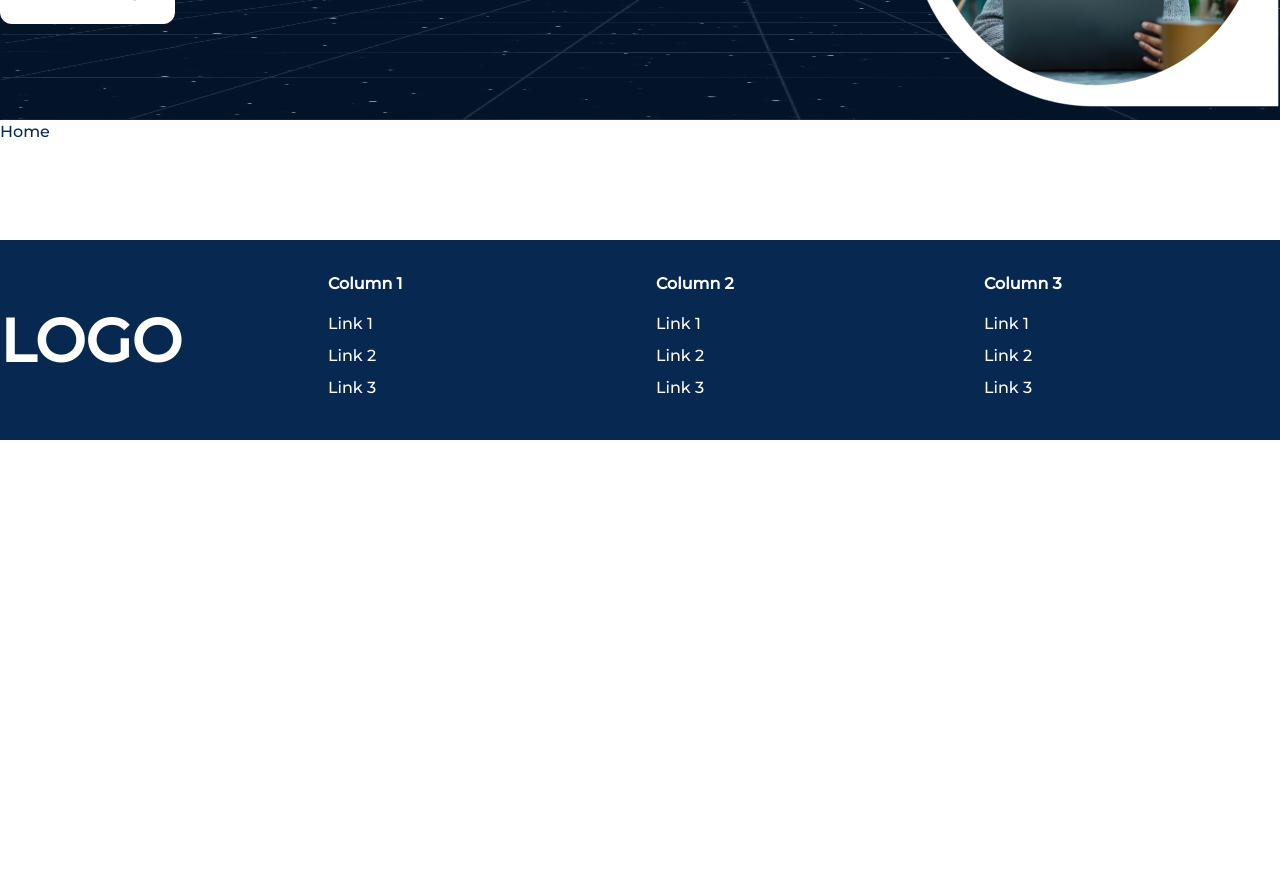
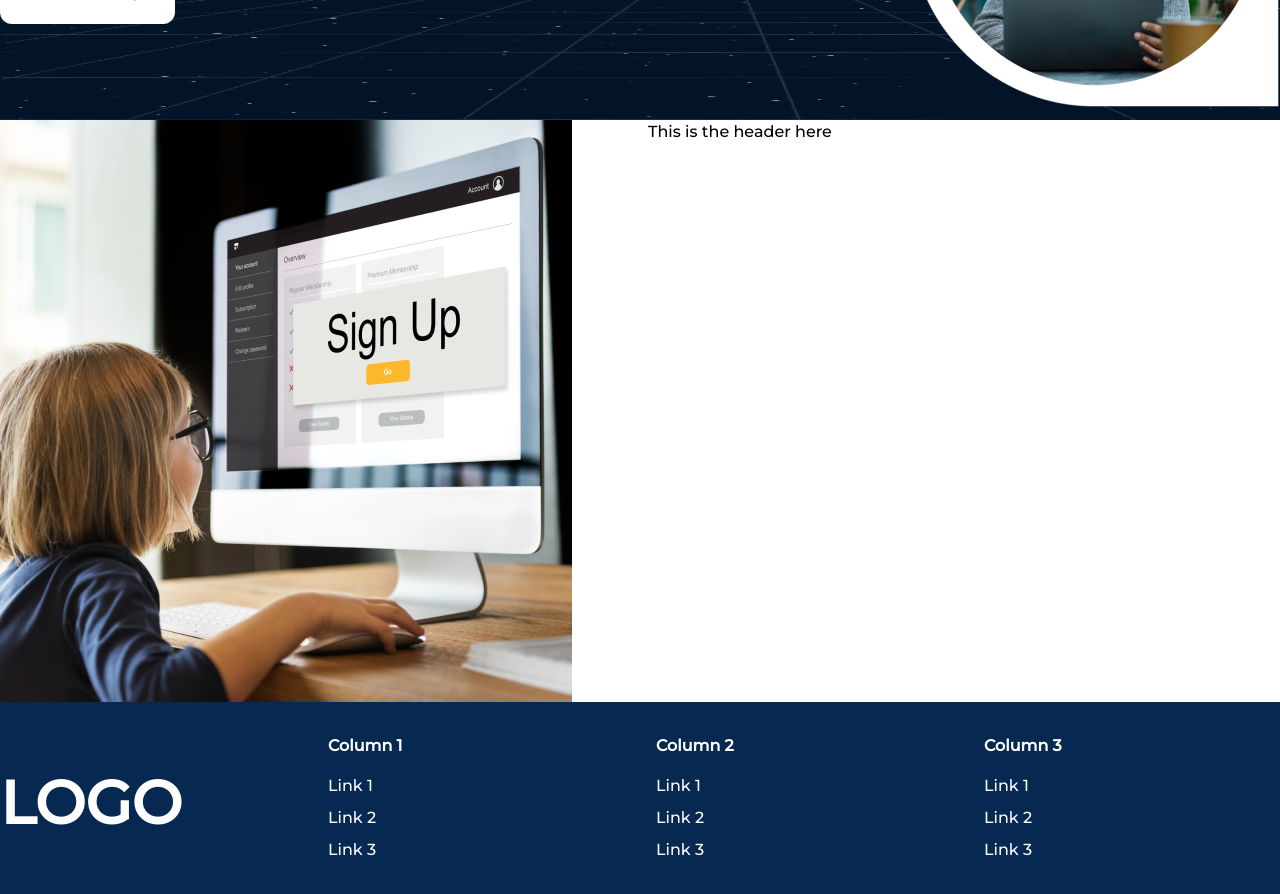
Before and after one commit to AyoMoses1/PROGFAMS-ASSESSMENT, a React (Vite) app: page / in a window 1280 px wide. Shown: the part 360-1254 px from the top of the page. Before the commit the page ends 800 px from the top, so only its background shows below. Built offline with nearby package versions, Linux system fonts and the light colour scheme.

Commit message:
Work on home page

```diff
--- /dev/null
+++ b/src/components/main2/index.tsx
@@ -0,0 +1,12 @@
+import image from "assets/3.png";
+
+const index = () => {
+  return (
+    <div className="grid grid-cols-2 gap-4">
+      <img src={image} />
+      <h2>This is the header here</h2>
+    </div>
+  );
+};
+
+export default index;
--- a/src/pages/Home.tsx
+++ b/src/pages/Home.tsx
@@ -3,6 +3,7 @@ import Footer from "../components/Footer/Footer";
 import bg from "assets/bg.jpeg";
 import image from "assets/2.png";
 import Button from 'components/Button/Button';
+import SectionOne from 'components/main2'
 
 
 const Home = () => {
@@ -33,7 +34,7 @@ const Home = () => {
             <img src={image} alt="hero-image" />
           </div>
         </div>
-        <h1 className="text-primary">Home</h1>
+        <SectionOne/>
       </main>
       <Footer />
     </div>
```
Also changed, not shown: src/assets/3.png (added), src/assets/4.png (added).
